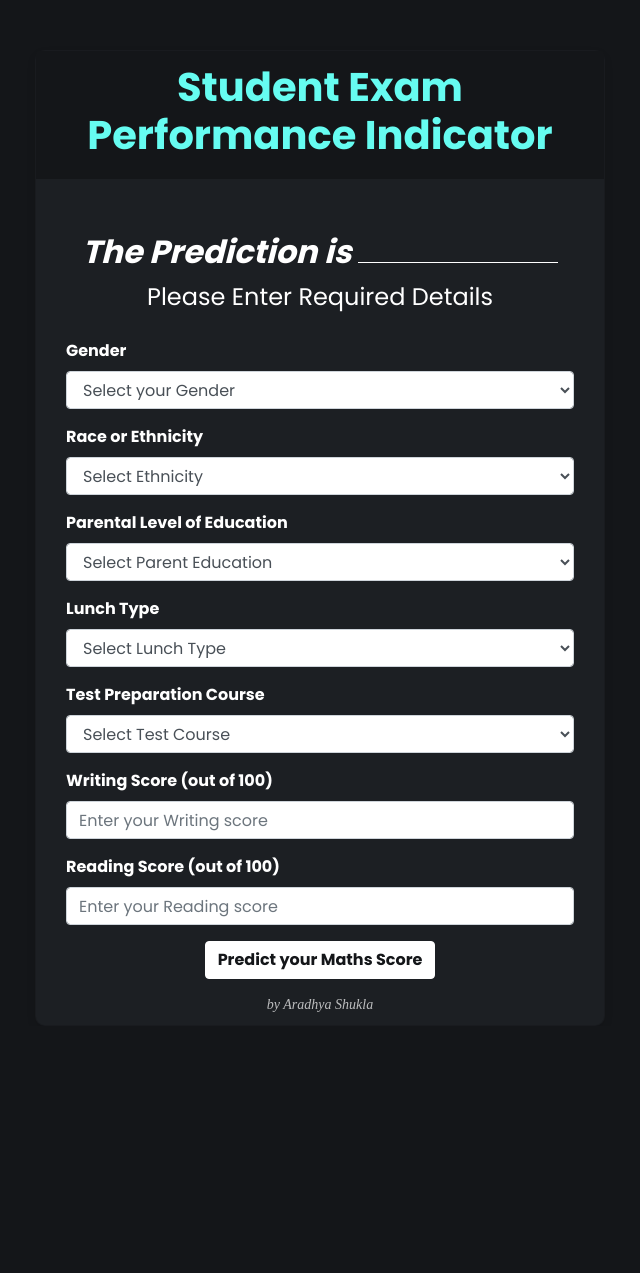
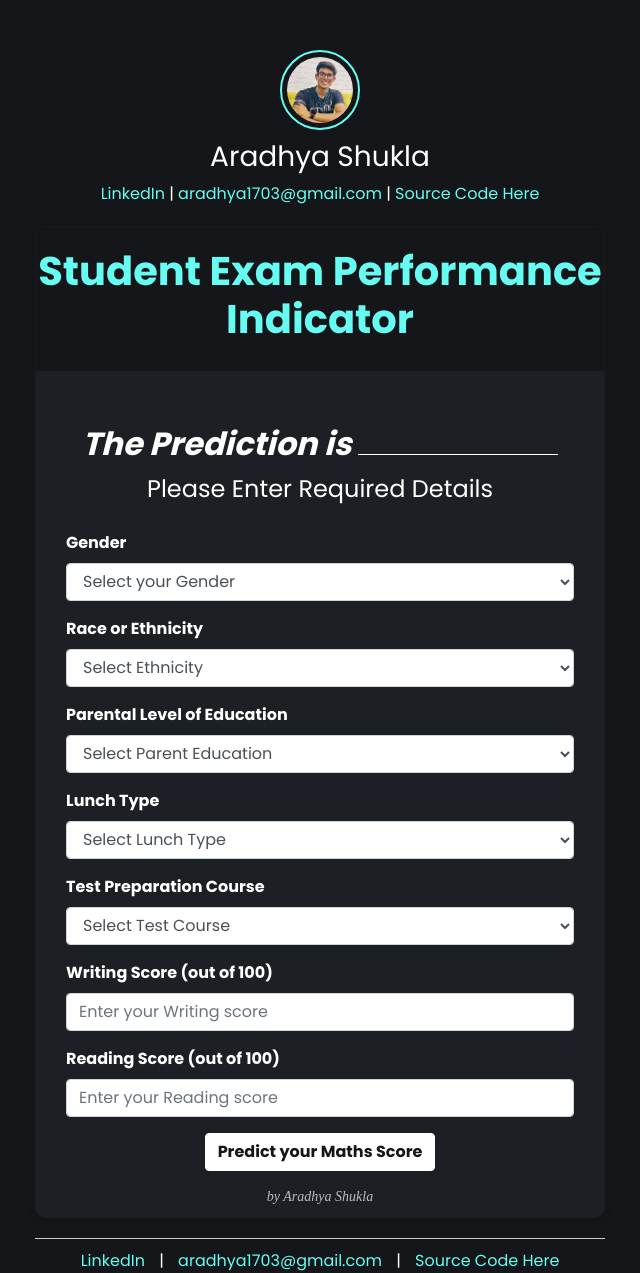
Before and after one commit to Alfastrek/Future-Scholar, a Flask app: page / in a window 1280 px wide. Shown: the whole page, without its empty margins (320-960 px from the left). Before the commit the page ends 1012 px from the top, so only its background shows below. Run offline with Flask 3, Linux system fonts and the light colour scheme; some libraries are stand-ins or nearby versions.

Commit message:
UI/UX Enhanced

```diff
--- a/app.py
+++ b/app.py
@@ -42,4 +42,4 @@ def predict_datapoint():
 
 
 if __name__=="__main__":
-    app.run(host="0.0.0.0", port=5000, debug=True)
+    app.run(host="0.0.0.0", port=5000)
--- a/templates/home.html
+++ b/templates/home.html
@@ -1,13 +1,13 @@
-<!-- home.html -->
 <!DOCTYPE html>
 <html lang="en">
 
 <head>
     <meta charset="UTF-8">
     <meta name="viewport" content="width=device-width, initial-scale=1.0">
-    <title>Student Exam Performance Indicator</title>
+    <title>Project - Data Science</title>
     <link href="https://stackpath.bootstrapcdn.com/bootstrap/4.5.2/css/bootstrap.min.css" rel="stylesheet">
     <link href="https://fonts.googleapis.com/css2?family=Poppins:wght@400;700&family=Roboto+Slab:ital@1&display=swap" rel="stylesheet">
+    <link rel="icon" type="image/png" href="{{ url_for('static', filename='profile_images/aradhya_shukla.jpeg') }}">
     <style>
         body {
             font-family: 'Poppins', sans-serif;
@@ -28,6 +28,7 @@
             color: #66fcf1;
             border-bottom: none;
             border-radius: 10px 10px 0 0;
+            padding: 20px 0; /* Increased padding for better spacing */
         }
 
         .card-body {
@@ -81,11 +82,65 @@
             width: 200px;
             border-bottom: 1px solid #fff;
         }
+
+        .profile-info {
+            text-align: center;
+            margin-bottom: 20px;
+        }
+
+        .profile-info img {
+            border-radius: 50%;
+            width: 80px; /* Adjust size as needed */
+            height: 80px; /* Adjust size as needed */
+            margin-bottom: 10px;
+            border: 2px solid #66fcf1; /* Add a border to make it look like a ring */
+            padding: 5px; /* Space between the image and the border */
+            transition: transform 0.3s; /* Smooth transition for hover effect */
+        }
+
+        .profile-info img:hover {
+            transform: scale(1.1); /* Slightly enlarge the image on hover */
+        }
+
+        .profile-info a {
+            color: #66fcf1; /* Match your theme color */
+            text-decoration: none;
+        }
+
+        .profile-info a:hover {
+            text-decoration: underline;
+        }
+
+        .footer {
+            text-align: center;
+            margin-top: 20px; /* Adjust spacing */
+            padding-top: 10px; /* Padding for better separation from content */
+            border-top: 1px solid #ccc; /* Optional: Border line for separation */
+        }
+
+        .footer a {
+            color: #66fcf1; /* Match your theme color */
+            text-decoration: none;
+            margin: 0 10px; /* Adjust margin for spacing between links */
+        }
+
+        .footer a:hover {
+            text-decoration: underline;
+        }
     </style>
 </head>
 
 <body>
     <div class="container">
+        <div class="profile-info">
+            <a href="https://github.com/Alfastrek" target="_blank">
+                <img src="{{ url_for('static', filename='profile_images/aradhya_shukla.jpeg') }}" alt="Aradhya Shukla" class="profile-picture">
+            </a>
+            <h3>Aradhya Shukla</h3>
+            <a href="https://www.linkedin.com/in/aradhyashukla/" target="_blank">LinkedIn</a> |
+            <a href="mailto:aradhya1703@gmail.com">aradhya1703@gmail.com</a> |
+            <a href="https://github.com/Alfastrek/Future-Scholar" target="_blank">Source Code Here</a>
+        </div>
         <div class="card">
             <div class="card-header text-center">
                 <h1>Student Exam Performance Indicator</h1>
@@ -168,6 +223,11 @@
                 <div class="watermark">by Aradhya Shukla</div>
             </div>
         </div>
+        <div class="footer">
+            <a href="https://www.linkedin.com/in/aradhyashukla/" target="_blank">LinkedIn</a> |
+            <a href="mailto:aradhya1703@gmail.com">aradhya1703@gmail.com</a> |
+            <a href="https://github.com/Alfastrek/Future-Scholar" target="_blank">Source Code Here</a>
+        </div>
     </div>
 
     <script src="https://code.jquery.com/jquery-3.5.1.slim.min.js"></script>
```
Also changed, not shown: static/profile_images/aradhya_shukla.jpeg (added).
